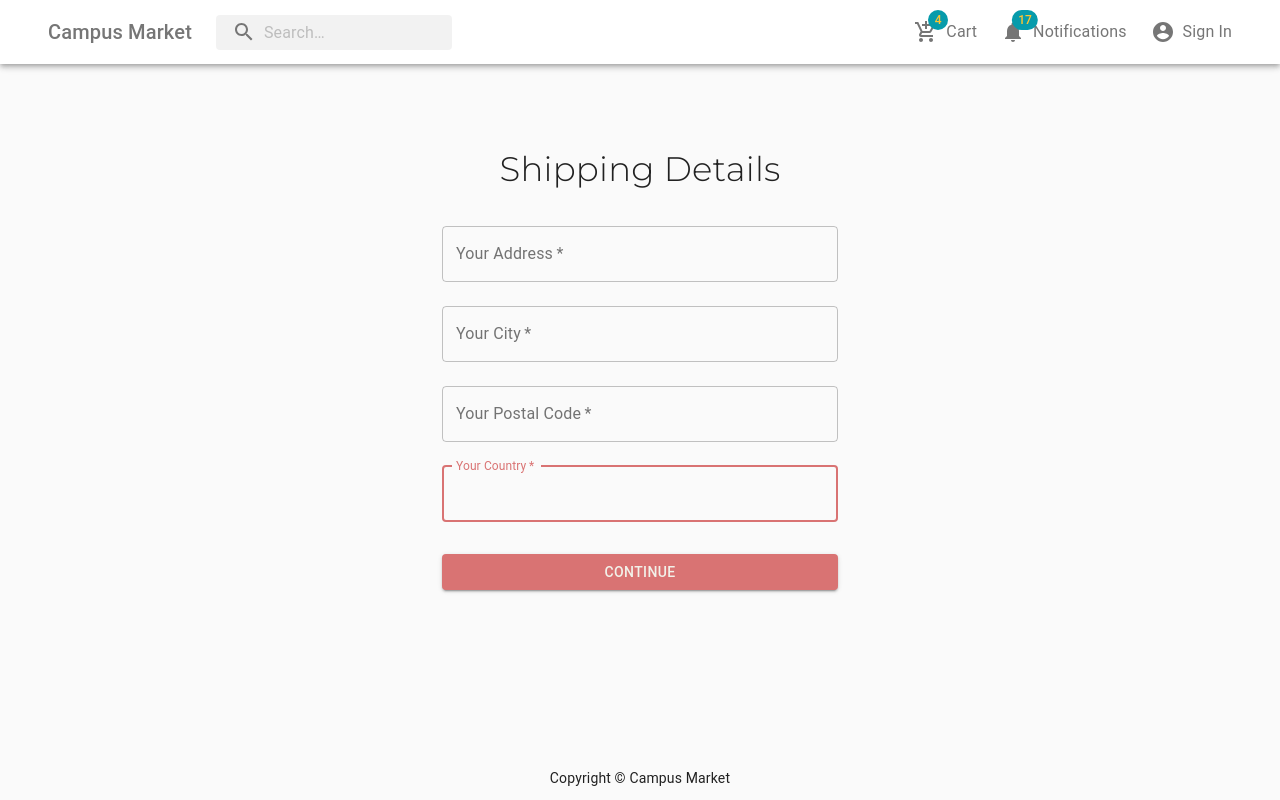
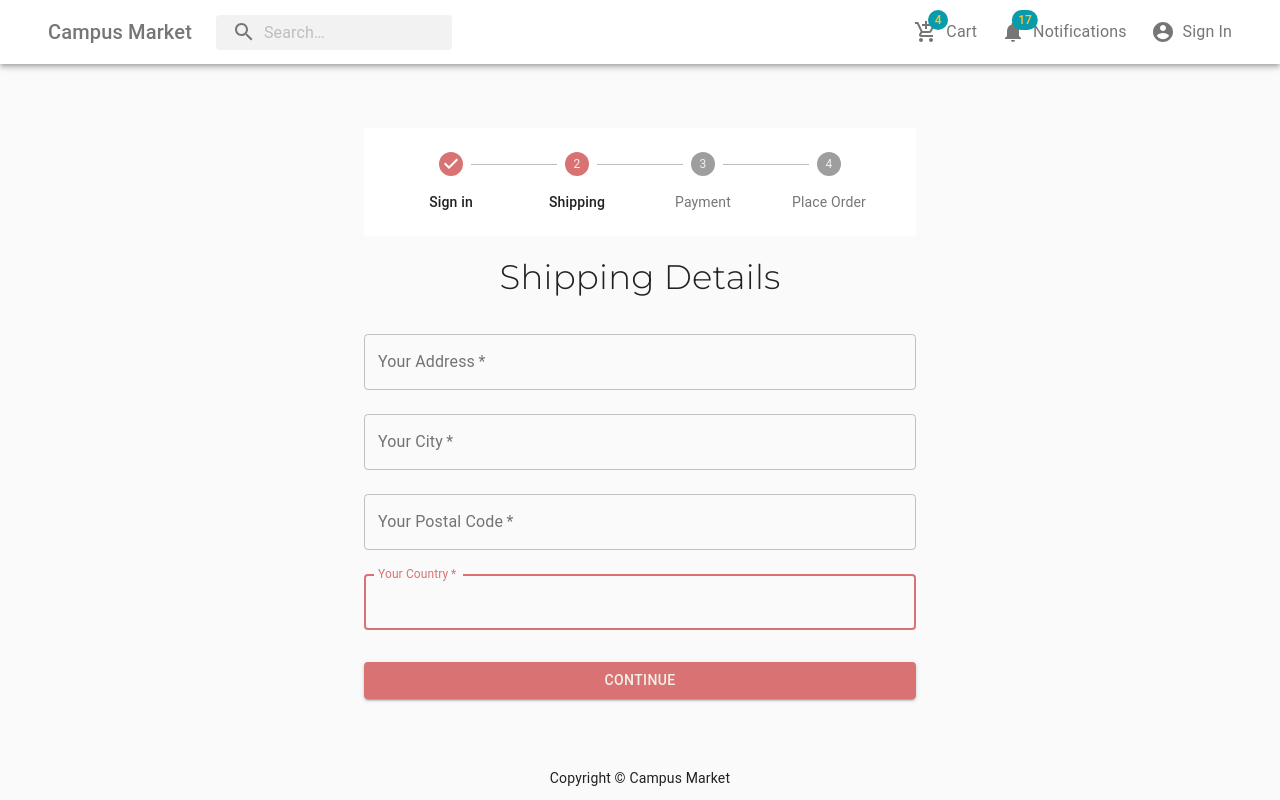
Before and after one commit to qngyn/campus-market, a React (Create React App) app in the folder frontend/: page /shipping in a window 1280 px wide. Built offline with nearby package versions, Linux system fonts and the light colour scheme.

Commit message:
added checkout progress bar

```diff
--- /dev/null
+++ b/frontend/src/components/CheckoutProgress/CheckoutProgress.js
@@ -0,0 +1,30 @@
+import React, { useState } from 'react';
+import Stepper from '@material-ui/core/Stepper';
+import Step from '@material-ui/core/Step';
+import StepLabel from '@material-ui/core/StepLabel';
+import useStyles from './styles.js';
+
+const getSteps = () => {
+    return ['Sign in', 'Shipping', 'Payment', 'Place Order'];
+}
+
+const CheckoutProgress = (props) => {
+    const { step } = props;
+    const [activeStep, setActiveStep] = useState(step);
+    const steps = getSteps();
+    const classes = useStyles();
+
+    return (
+        <div className={classes.root}>
+            <Stepper activeStep={activeStep} alternativeLabel>
+                {steps.map((label) => (
+                    <Step key={label}>
+                        <StepLabel>{label}</StepLabel>
+                    </Step>
+                ))}
+            </Stepper>
+        </div>
+    )
+}
+
+export default CheckoutProgress
--- /dev/null
+++ b/frontend/src/components/CheckoutProgress/styles.js
@@ -0,0 +1,7 @@
+import { makeStyles } from '@material-ui/core/styles';
+
+export default makeStyles({
+    root: {
+        width: '100%',
+    },
+});
--- a/frontend/src/pages/ShippingPage/ShippingPage.js
+++ b/frontend/src/pages/ShippingPage/ShippingPage.js
@@ -4,6 +4,7 @@ import { Button, Container, CssBaseline, TextField, Typography } from '@material
 import useStyles from './styles.js';
 import { useDispatch, useSelector } from 'react-redux';
 import { saveShippingAddress } from '../../actions/cartActions.js';
+import CheckoutProgress from '../../components/CheckoutProgress/CheckoutProgress.js';
 
 const ShippingPage = (props) => {
     const classes = useStyles();
@@ -23,9 +24,10 @@ const ShippingPage = (props) => {
         props.history.push('/payment');
     }
     return (
-        <Container component="main" maxWidth="xs">
+        <Container component="main" maxWidth="sm">
             <CssBaseline />
             <div className={classes.paper}>
+                <CheckoutProgress step={1} /> {/* shipping is the 2nd step in the progess - count from 0 */}
                 <Typography component="h1" variant="h4" className={classes.titleTypography} >
                     Shipping Details
                 </Typography>
```
